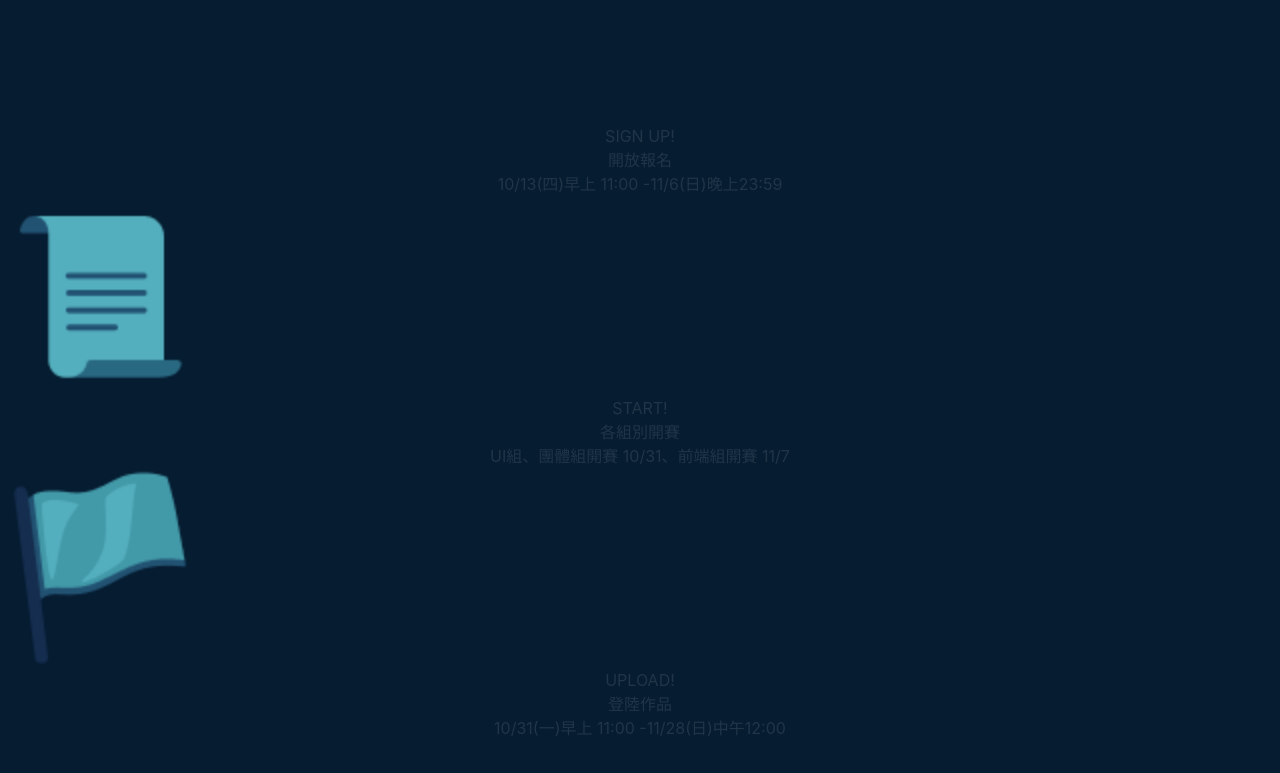
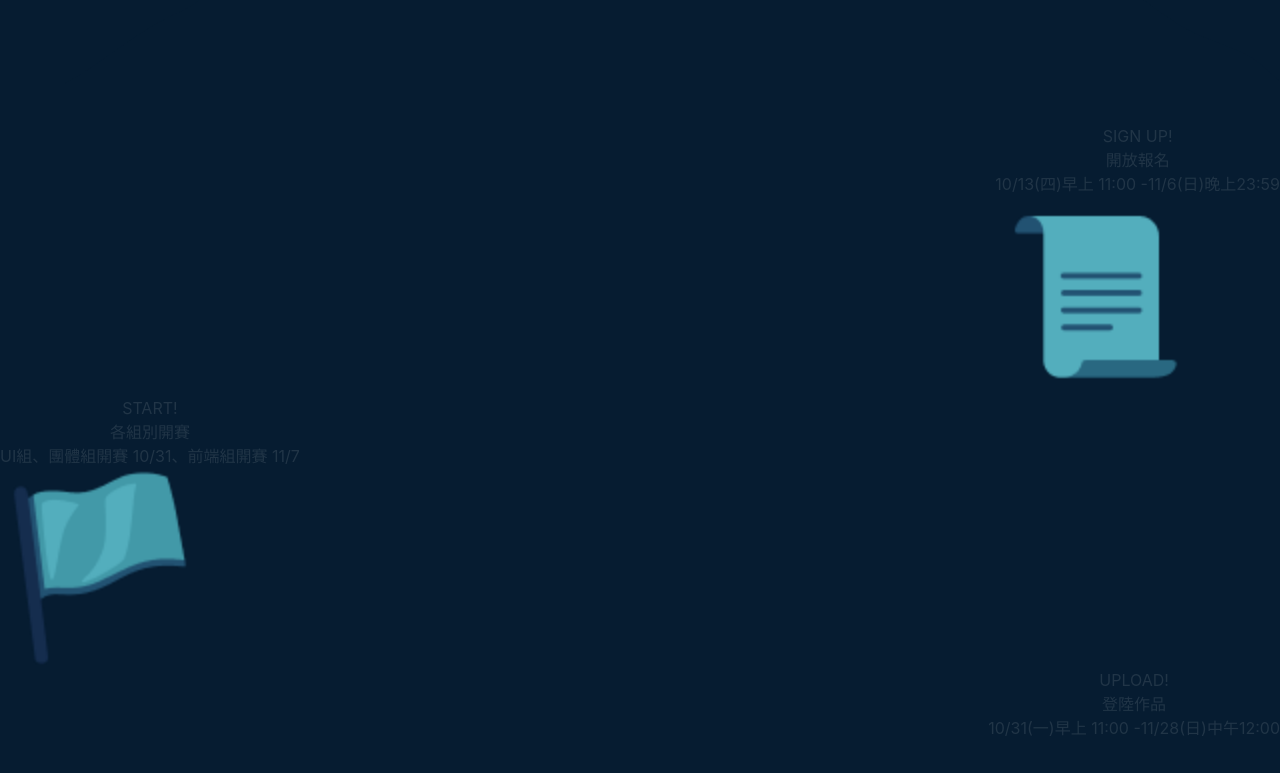
Before and after one commit to f2e4th/week1, a Vue app: page / in a window 1280 px wide. Shown: the part 940-1713 px from the top of the page. Built offline with nearby package versions, Linux system fonts and the light colour scheme.

Commit message:
layout 排版

```diff
--- a/src/components/Progress.vue
+++ b/src/components/Progress.vue
@@ -1,9 +1,9 @@
 <template>
   <div id="Progress">
     <div class="progreassBar"></div>
-    <ul>
-      <li>
-        <div v-for="(item, i) in card_data" :key="i" class="Progress__card">
+    <ul class="list_container">
+      <li v-for="(item, i) in card_data" :key="i" >
+        <div class="Progress__card">
           <div class="title">{{item.title}}</div>
           <div class="subtitle">{{item.subtitle}}</div>
           <div class="content">{{item.content}}</div>
@@ -73,6 +73,19 @@ export default {
   background-color: #061C31;
   height: 1024px;
 }
+.list_container {
+  @apply flex flex-col;
+  > li {
+    max-width: 300px;
+  }
+  >li:nth-child(odd){
+    align-self: flex-end;
+  }
+  >li:nth-child(even){
+
+    align-self: flex-start;
+  }
+}
 .Progress__card {
   .img {
     width: 200px;
```
